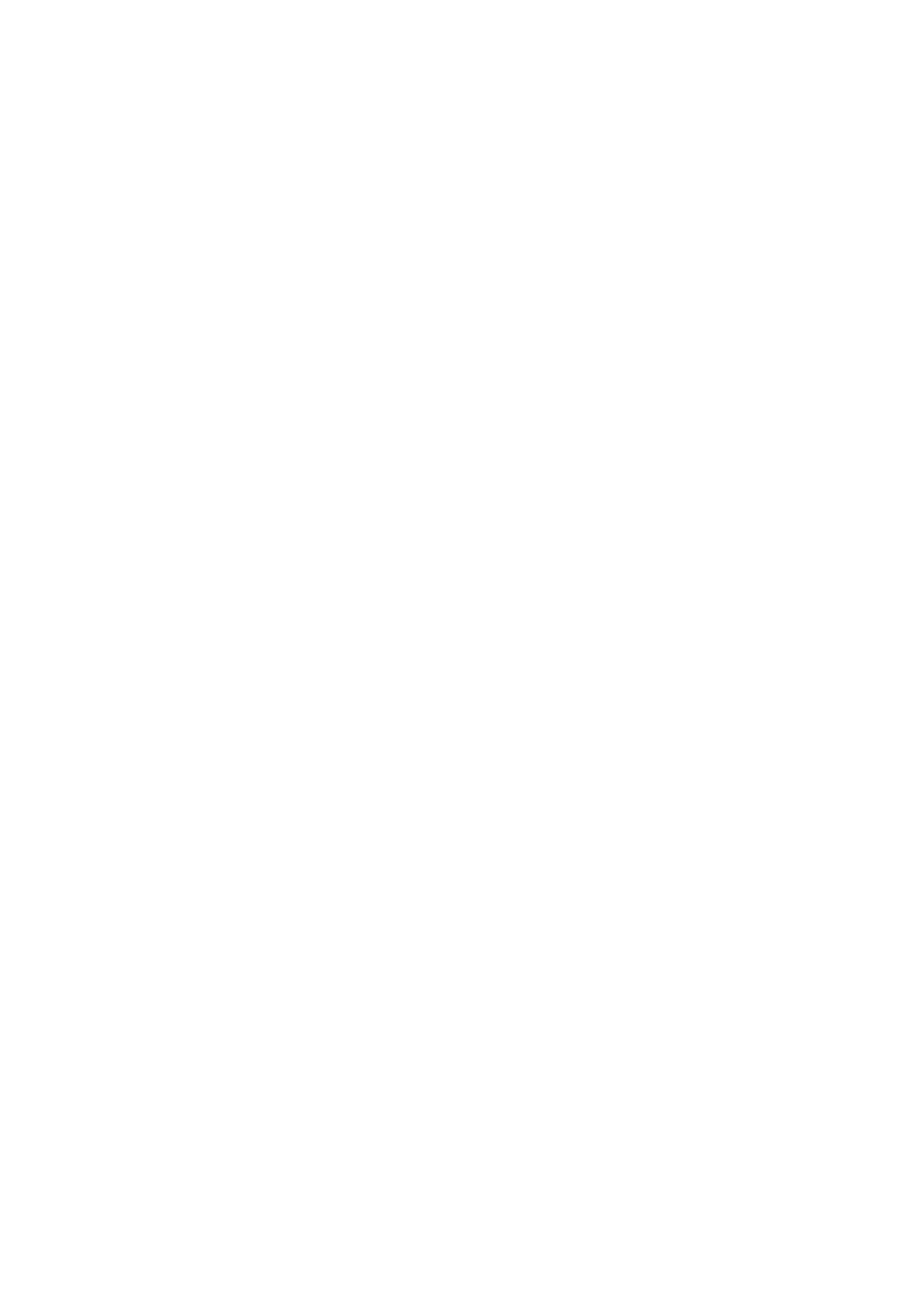
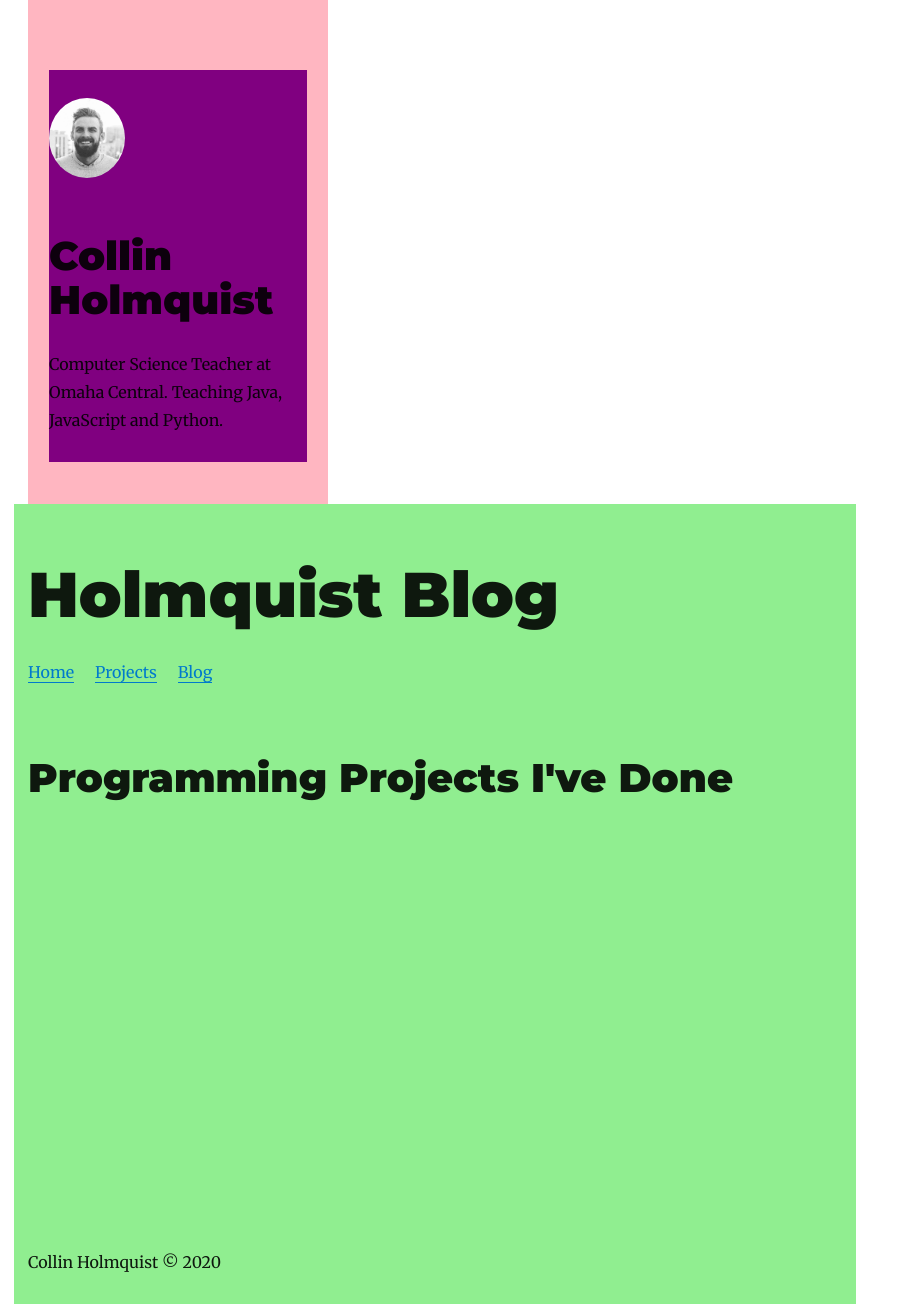
Before and after one commit to collinholmquist/collinholmquist_oldblog, a Gatsby site: page /projects in a window 1280 px wide. Before the commit this address had no page. Shown: the whole page, without its empty margins (0-905 px from the left). Before the commit the page ends 800 px from the top, so only its background shows below. Built offline with nearby package versions, Linux system fonts and the light colour scheme; Gatsby itself is replaced by a stand-in of ours; some packages are replaced by stand-ins of ours; a web font is replaced by a local one.

Commit message:
padding/margins
fixed padding/margins of sidebar and main container using a combination of typography's rhythm & scss.

```diff
--- a/src/components/Header.js
+++ b/src/components/Header.js
@@ -43,8 +43,8 @@ const Header = ()=> {
                         <li
                         style = {{ marginRight: `1.3rem`}}>
                             <Link
-                                  to="/about">
-                                About
+                                  to="/projects">
+                                Projects
                             </Link>
                         </li>
                         <li
--- a/src/components/Layout.js
+++ b/src/components/Layout.js
@@ -3,19 +3,34 @@ import Header from './Header'
 import Footer from './Footer'
 import layoutStyles from './layout.module.scss'
 import { rhythm} from '../utils/typography'
+import Sidebar from './Sidebar'
 
 const Layout = (props) =>{
     return (
+        <div className = {layoutStyles.outerContainer}>
+            <div className = {layoutStyles.sidebar}
+                 style = {{
+
+                     marginLeft:  rhythm(1),
+                     marginRight: rhythm(0.5),
+                     //maxWidth: rhythm(12),
+                     padding: `${rhythm(1.5)} ${rhythm(3 / 4)}`
+                 }}>
+                <Sidebar />
+            </div>
+
             <div
                 className = {layoutStyles.container}
                     style = {{
-            marginTop: rhythm(-2),
-            marginLeft: `auto`,
+
+                    marginLeft: rhythm(0.5),
                     marginRight: `auto`,
-            maxWidth: rhythm(24),
-            padding: `${rhythm(1.5)} ${rhythm(3 / 4)}`,
+                    //maxWidth: rhythm(23),
+                    padding: `${rhythm(0)} ${rhythm(.5)}`,
                 }}
                 >
+
+
                 <div className = {layoutStyles.content}>
                     <Header />
                     {props.children}
@@ -23,6 +38,7 @@ const Layout = (props) =>{
 
                 <Footer />
             </div>
+        </div>
     )
 }
 
--- a/src/components/Sidebar.js
+++ b/src/components/Sidebar.js
@@ -1,11 +1,16 @@
 import React from 'react'
 import ProfilePic from '../assets/Headshot.jpg'
+import { rhythm } from '../utils/typography'
 
 const Sidebar = ()=> {
 
     return (
         <div style = {{
-            display: 'flex'
+            display: 'flex',
+            flexDirection: 'column',
+            backgroundColor: `purple`,
+            marginTop: rhythm(1),
+            paddingTop: rhythm(1)
         }}>
 
             <img src ={ProfilePic}
@@ -19,9 +24,9 @@ const Sidebar = ()=> {
 
                  }} />
 
-            <p style = {{
-                maxWidth: 350
-            }}>
+            <h1>Collin Holmquist</h1>
+
+            <p>
                 Computer Science Teacher at Omaha Central. Teaching Java, JavaScript and Python.
             </p>
 
--- a/src/components/layout.module.scss
+++ b/src/components/layout.module.scss
@@ -1,12 +1,29 @@
 
 .container {
 
-
+    background-color: lightgreen;
     display: flex;
     flex-direction: column;
     min-height: 100vh; //container height set to screen height
+    max-width: calc(66.6% - .625rem);
+    margin-left: auto;
+    margin-right: auto;
+
 }
 
 .content {
     flex-grow: 1; //allow container to grow as needed
 }
+
+.outer-container {
+
+    display: flex;
+    flex-direction: row;
+    margin: auto;
+}
+
+.sidebar {
+
+    background-color: lightpink;
+    max-width:  calc(25% - 1.25rem);
+}
--- a/src/pages/about.js
+++ b/src/pages/projects.js
@@ -3,14 +3,14 @@ import Layout from '../components/Layout'
 import Head from '../components/head'
 
 
-const About = () => {
+const Projects = () => {
 
     return (
         <Layout>
-        <Head title = "About" />
-             <h1>About Page</h1>
+        <Head title = "Projects" />
+             <h1>Programming Projects I've Done</h1>
         </Layout>
     )
 }
 
-export default About
+export default Projects
```
Lines whose indentation alone changed are shown as unchanged.
